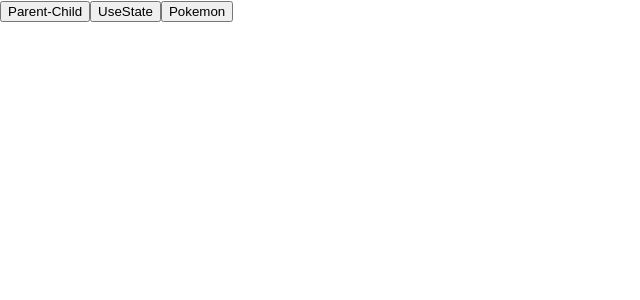
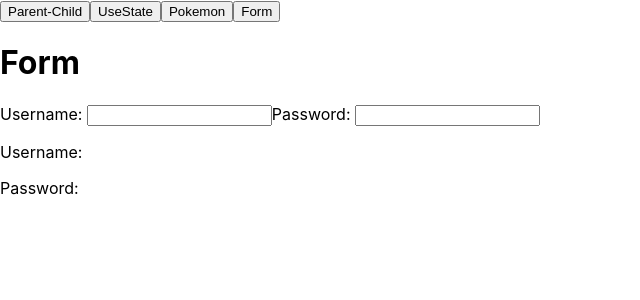
Before and after one commit to daikianjiki/ReactPractice, a React (Create React App) app: page /form in a window 1280 px wide. Shown: the top 300 px of the page, without its empty margins (0-640 px from the left). Built offline with nearby package versions, Linux system fonts and the light colour scheme.

Commit message:
added forms

```diff
--- /dev/null
+++ b/src/components/form.tsx
@@ -0,0 +1,29 @@
+import { ChangeEvent, useState } from "react";
+
+export default function Form() {
+
+    const [username, setUsername] = useState("")
+    const [password, setPassword] = useState("")
+
+    function onChange(e: ChangeEvent<HTMLInputElement>) {
+
+        if (e.target.name === "username") {
+            setUsername(e.target.value)
+        } else if (e.target.name === "password") {
+            setPassword(e.target.value)
+        }
+    }
+    return (
+        <>
+            <h1>Form</h1>
+            <label>Username: </label>
+            <input type="text" name="username" onChange={onChange}/>
+            <label>Password: </label>
+            <input type="text" name="password" onChange={onChange}/>
+
+            <p>Username: {username}</p>
+            <p>Password: {password}</p>
+        </>
+    )
+
+}
--- a/src/components/navbar.tsx
+++ b/src/components/navbar.tsx
@@ -3,6 +3,7 @@ import { Button } from 'react-bootstrap'
 import ParentChildPage from '../pages/ParentChildPage'
 import UseStatePage from '../pages/UseStatePage'
 import PokemonPage from '../pages/PokemonPage'
+import FormPage from '../pages/FormPage'
 
 const Navbar: React.FC = () => {
     return (
@@ -16,11 +17,15 @@ const Navbar: React.FC = () => {
         <Link to="/pokemon">
             <Button>Pokemon</Button>
         </Link>
+        <Link to="/form">
+            <Button>Form</Button>
+        </Link>
 
         <Routes>
             <Route path ='/' element = {<ParentChildPage/>} />
             <Route path ='/usestate' element = {<UseStatePage/>} />
             <Route path ='/pokemon' element = {<PokemonPage/>} />
+            <Route path ='/form' element = {<FormPage/>} />
         </Routes>
     </div>
     )
--- /dev/null
+++ b/src/models/User.tsx
@@ -0,0 +1,4 @@
+export interface User {
+    username: string
+    password: string
+}
--- /dev/null
+++ b/src/pages/FormPage.tsx
@@ -0,0 +1,12 @@
+import { FC } from "react";
+import Form from "../components/form";
+
+
+
+export default function FormPage() {
+    return (
+        <>
+            <Form />
+        </>
+    )
+}
```
